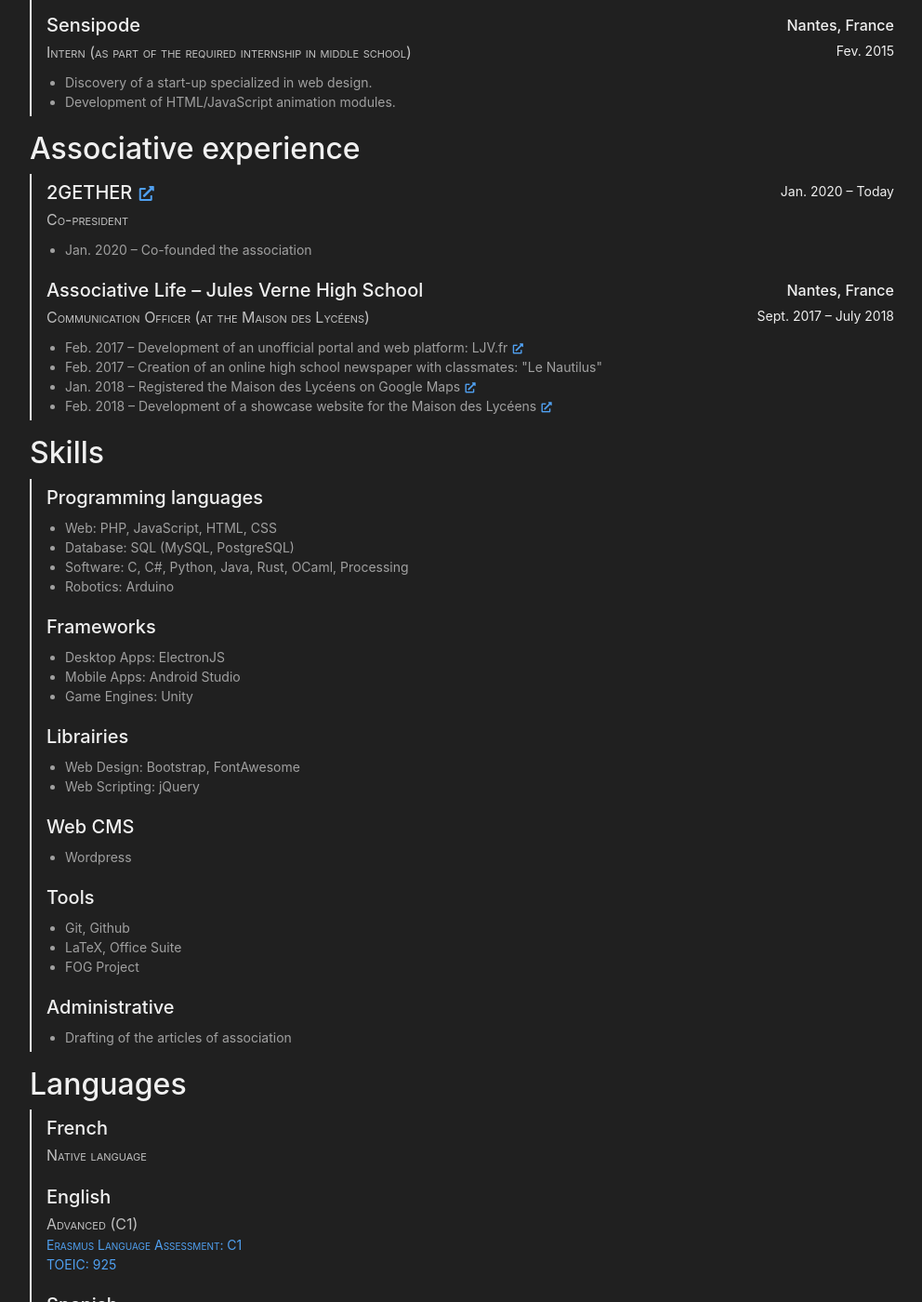
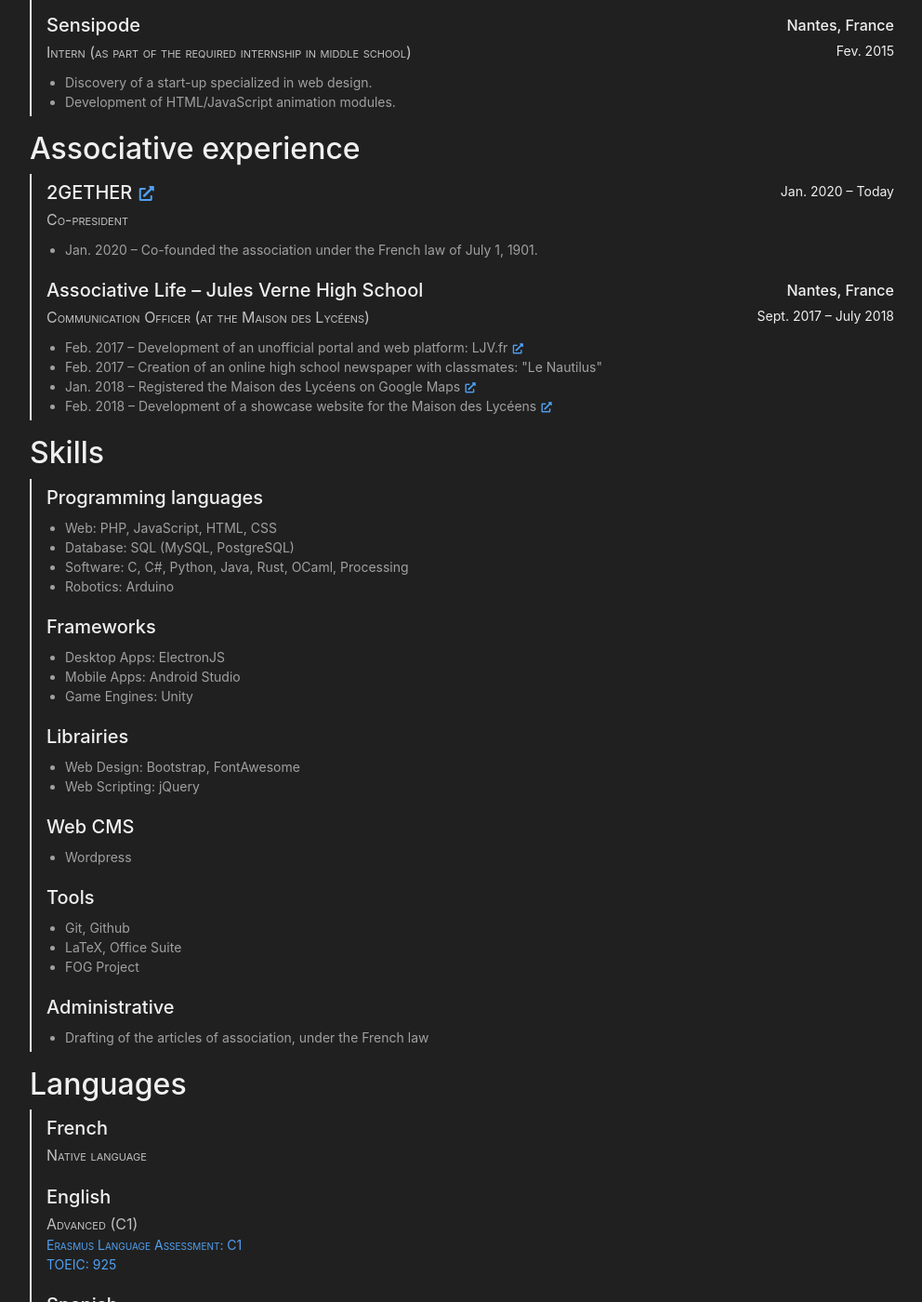
Before and after one commit to matiboux/matiboux.me, a Jekyll site: the page built from cv.html, in a window 1280 px wide and 1400 px high, scrolled down 2200 px. Shown: the whole window at 93% size, without its empty margins (143-1135 px from the left). Built offline with Jekyll 4.4.1, drawn with Linux system fonts in a browser that asks for light colours; nearby versions of some CDN libraries.

Commit message:
Updated cv.html to specify my associative experience is under the French law

```diff
--- a/cv.html
+++ b/cv.html
@@ -244,7 +244,7 @@ container_class: mw-lg
 			</h4>
 			<p class="position">Co-president</p>
 			<ul>
-				<li>Jan. 2020 – Co-founded the association</li>
+				<li>Jan. 2020 – Co-founded the association under the French law of July 1, 1901.</li>
 			</ul>
 		</div>
 		<div class="meta">
@@ -332,7 +332,7 @@ container_class: mw-lg
 		<div class="content">
 			<h4>Administrative</h4>
 			<ul>
-				<li>Drafting of the articles of association</li>
+				<li>Drafting of the articles of association, under the French law</li>
 			</ul>
 		</div>
 	</div>
```
